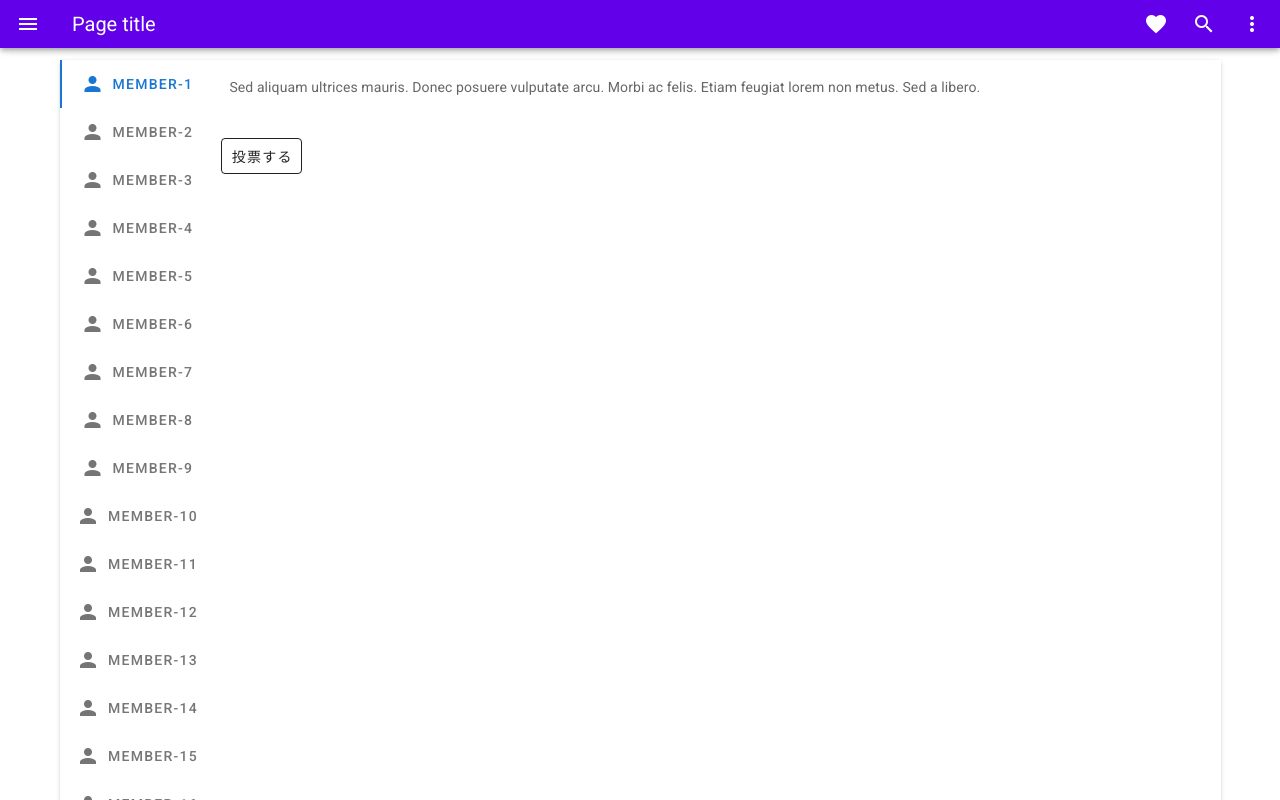
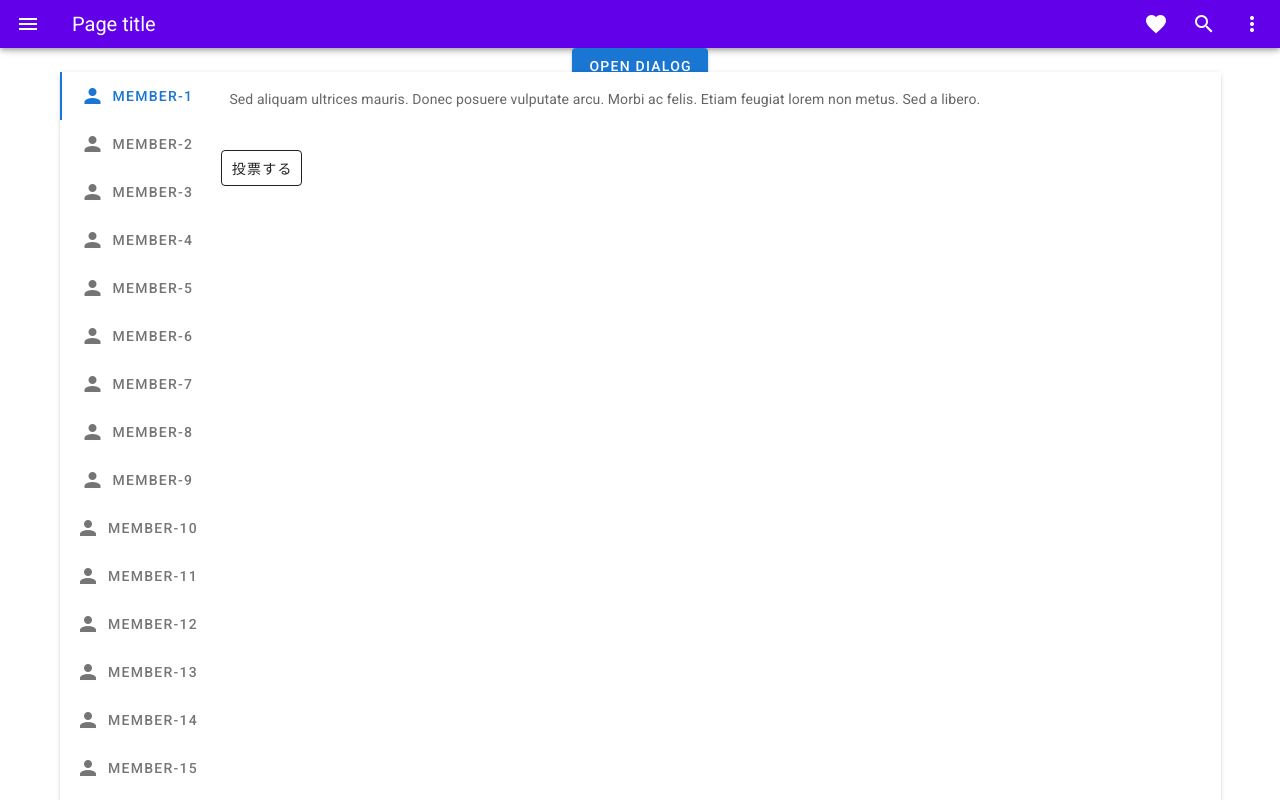
Before and after one commit to Daisky1113/lab9frontend2, a Vue app: page / in a window 1280 px wide. Shown: the top 800 px of the page. Built offline with nearby package versions, Linux system fonts and the light colour scheme.

Commit message:
VoteDialog componentをVote.vue内でimportする

```diff
--- a/src/views/Vote.vue
+++ b/src/views/Vote.vue
@@ -2,6 +2,7 @@
   <v-container>
     <v-row justify="center" align="center">
       <v-col cols="12">
+        <VoteDialog />
         <VoteTab />
       </v-col>
     </v-row>
@@ -9,11 +10,12 @@
 </template>
 <script>
 import VoteTab from "../components/VoteTab";
-
+import VoteDialog from "../components/VoteDialog";
 export default {
   name: "Vote",
   components: {
     VoteTab,
+    VoteDialog,
   },
 };
 </script>
```
